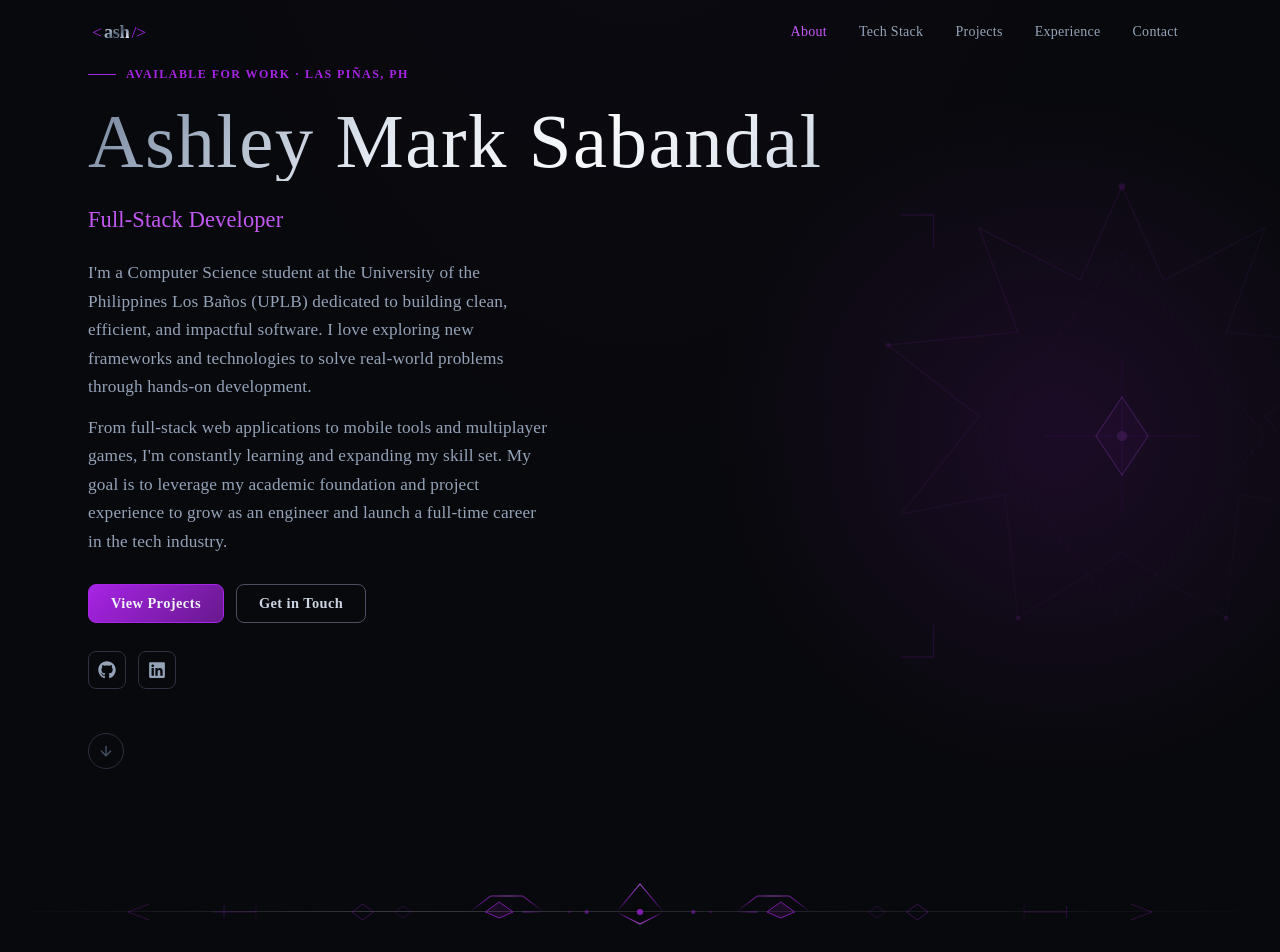
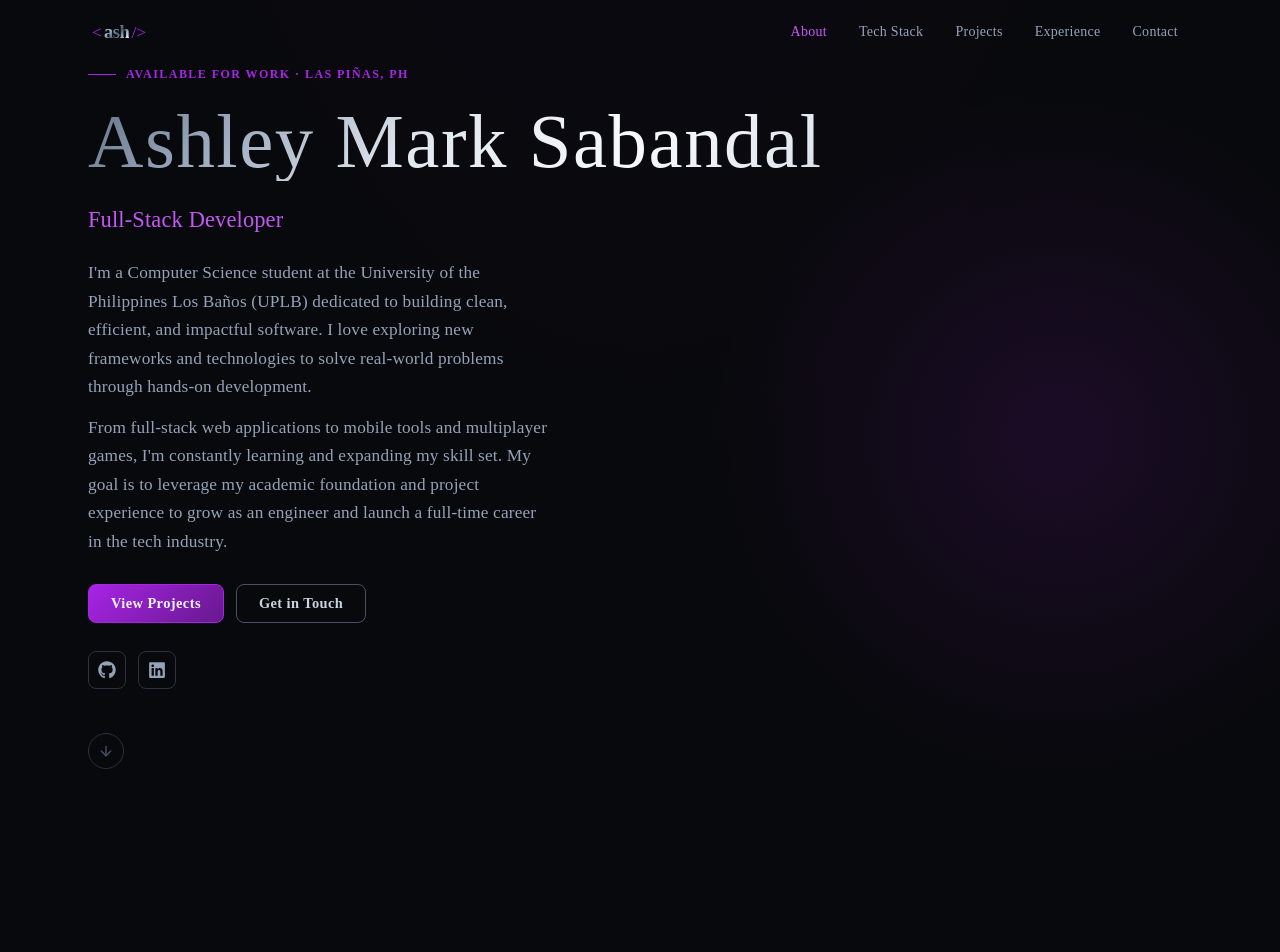
Before and after one commit to ashdsabandal/portfolio, a React (Vite) app: page / in a window 1280 px wide. Shown: the top 952 px of the page. Built offline with nearby package versions, Linux system fonts and the light colour scheme; a web font is replaced by a local one.

Commit message:
feat: remove sigil components

```diff
--- a/src/App.jsx
+++ b/src/App.jsx
@@ -10,7 +10,6 @@ import ProjectDetail from './components/ProjectDetail'
 import Experience from './components/Experience'
 import Contact from './components/Contact'
 import Footer from './components/Footer'
-import SigilDivider from './components/SigilDivider'
 import { useScrollReveal } from './hooks/useScrollReveal'
 
 const SECTIONS = ['hero', 'tech-stack', 'projects', 'experience', 'contact']
@@ -54,19 +53,11 @@ function App() {
       <main>
         <Hero />
 
-        <SigilDivider />
-
         <TechStack />
-
-        <SigilDivider flip />
 
         <Projects onOpenProject={openProject} />
 
-        <SigilDivider />
-
         <Experience />
-
-        <SigilDivider flip />
 
         <Contact />
       </main>
--- a/src/components/Hero.jsx
+++ b/src/components/Hero.jsx
@@ -1,6 +1,5 @@
 import { ArrowDown } from 'lucide-react'
 import { owner } from '../data/portfolioData'
-import SigilWatermark from './SigilWatermark'
 import './Hero.css'
 import { FaGithub, FaLinkedin } from "react-icons/fa";
 
@@ -51,7 +50,6 @@ export default function Hero() {
       </div>
 
       {/* Decorative elements */}
-      <SigilWatermark className="sigil-watermark--hero" />
       <div className="hero__glow" aria-hidden="true" />
     </section>
   )
--- a/src/components/SigilDivider.jsx
+++ /dev/null
@@ -1,109 +0,0 @@
-/**
- * SigilDivider — horizontal section break with
- * sharp angular cyber-tribal / biomechanical SVG art.
- * Theme: Chrome Metal + Prowler Purple.
- */
-export default function SigilDivider({ flip = false }) {
-  return (
-    <div
-      className="sigil-divider"
-      aria-hidden="true"
-      style={{ transform: flip ? 'scaleX(-1)' : undefined }}
-    >
-      <svg
-        viewBox="0 0 1200 64"
-        preserveAspectRatio="none"
-        xmlns="http://www.w3.org/2000/svg"
-        className="sigil-divider__svg"
-      >
-        <defs>
-          <linearGradient id="sigilGrad" x1="0%" y1="0%" x2="100%" y2="0%">
-            <stop offset="0%"   stopColor="#a824e6" stopOpacity="0" />
-            <stop offset="20%"  stopColor="#a824e6" stopOpacity="0.6" />
-            <stop offset="50%"  stopColor="#c458f5" stopOpacity="0.9" />
-            <stop offset="80%"  stopColor="#a824e6" stopOpacity="0.6" />
-            <stop offset="100%" stopColor="#a824e6" stopOpacity="0" />
-          </linearGradient>
-          <linearGradient id="chromeGrad" x1="0%" y1="0%" x2="100%" y2="0%">
-            <stop offset="0%"   stopColor="#94a3b8" stopOpacity="0" />
-            <stop offset="30%"  stopColor="#e2e8f0" stopOpacity="0.25" />
-            <stop offset="70%"  stopColor="#94a3b8" stopOpacity="0.15" />
-            <stop offset="100%" stopColor="#cbd5e1" stopOpacity="0" />
-          </linearGradient>
-        </defs>
-
-        {/* Base horizontal chrome rule */}
-        <rect x="0" y="31" width="1200" height="1" fill="url(#chromeGrad)" />
-
-        {/* Central spike cluster */}
-        {/* Main centre diamond spike */}
-        <polygon
-          points="600,4 622,32 600,44 578,32"
-          fill="none"
-          stroke="url(#sigilGrad)"
-          strokeWidth="1.2"
-        />
-        {/* Inner centre dot */}
-        <circle cx="600" cy="32" r="3" fill="#a824e6" opacity="0.85" />
-
-        {/* Left arm — angular bracket */}
-        <polyline
-          points="440,32 460,16 490,16 510,32 490,32"
-          fill="none"
-          stroke="url(#sigilGrad)"
-          strokeWidth="1"
-          strokeLinejoin="miter"
-        />
-        {/* Left bracket accent spike */}
-        <polygon
-          points="455,32 468,22 481,32 468,38"
-          fill="rgba(168,36,230,0.12)"
-          stroke="#a824e6"
-          strokeWidth="0.8"
-        />
-
-        {/* Right arm — mirror of left */}
-        <polyline
-          points="760,32 740,16 710,16 690,32 710,32"
-          fill="none"
-          stroke="url(#sigilGrad)"
-          strokeWidth="1"
-          strokeLinejoin="miter"
-        />
-        <polygon
-          points="745,32 732,22 719,32 732,38"
-          fill="rgba(168,36,230,0.12)"
-          stroke="#a824e6"
-          strokeWidth="0.8"
-        />
-
-        {/* Far-left ticks */}
-        <line x1="200" y1="32" x2="240" y2="32" stroke="#a824e6" strokeWidth="0.6" strokeOpacity="0.45" />
-        <line x1="210" y1="26" x2="210" y2="38" stroke="#a824e6" strokeWidth="0.6" strokeOpacity="0.45" />
-        <line x1="240" y1="26" x2="240" y2="38" stroke="#a824e6" strokeWidth="0.6" strokeOpacity="0.3" />
-        {/* Far-left corner bracket */}
-        <polyline points="140,24 120,32 140,40" fill="none" stroke="#a824e6" strokeWidth="0.8" strokeOpacity="0.35" strokeLinejoin="miter" />
-
-        {/* Far-right ticks — mirror */}
-        <line x1="960" y1="32" x2="1000" y2="32" stroke="#a824e6" strokeWidth="0.6" strokeOpacity="0.45" />
-        <line x1="1000" y1="26" x2="1000" y2="38" stroke="#a824e6" strokeWidth="0.6" strokeOpacity="0.45" />
-        <line x1="960" y1="26"  x2="960" y2="38"  stroke="#a824e6" strokeWidth="0.6" strokeOpacity="0.3" />
-        <polyline points="1060,24 1080,32 1060,40" fill="none" stroke="#a824e6" strokeWidth="0.8" strokeOpacity="0.35" strokeLinejoin="miter" />
-
-        {/* Mid-left mini spikes */}
-        <polygon points="330,32 340,24 350,32 340,40" fill="none" stroke="#a824e6" strokeWidth="0.7" strokeOpacity="0.5" />
-        <polygon points="370,32 378,26 386,32 378,38" fill="none" stroke="#a824e6" strokeWidth="0.6" strokeOpacity="0.35" />
-
-        {/* Mid-right mini spikes */}
-        <polygon points="870,32 860,24 850,32 860,40" fill="none" stroke="#a824e6" strokeWidth="0.7" strokeOpacity="0.5" />
-        <polygon points="830,32 822,26 814,32 822,38" fill="none" stroke="#a824e6" strokeWidth="0.6" strokeOpacity="0.35" />
-
-        {/* Flanking dots */}
-        <circle cx="550" cy="32" r="2" fill="#a824e6" opacity="0.55" />
-        <circle cx="534" cy="32" r="1.2" fill="#a824e6" opacity="0.3" />
-        <circle cx="650" cy="32" r="2" fill="#a824e6" opacity="0.55" />
-        <circle cx="666" cy="32" r="1.2" fill="#a824e6" opacity="0.3" />
-      </svg>
-    </div>
-  )
-}
--- a/src/components/SigilWatermark.jsx
+++ /dev/null
@@ -1,69 +0,0 @@
-/**
- * SigilWatermark — decorative background SVG
- * used as a large faint sigil behind section content.
- */
-export default function SigilWatermark({ className = '' }) {
-  return (
-    <svg
-      viewBox="0 0 400 400"
-      xmlns="http://www.w3.org/2000/svg"
-      className={`sigil-watermark ${className}`}
-      aria-hidden="true"
-      focusable="false"
-    >
-      <defs>
-        <linearGradient id="wmGrad" x1="0%" y1="0%" x2="100%" y2="100%">
-          <stop offset="0%"   stopColor="#a824e6" stopOpacity="0.18" />
-          <stop offset="50%"  stopColor="#c458f5" stopOpacity="0.08" />
-          <stop offset="100%" stopColor="#a824e6" stopOpacity="0.03" />
-        </linearGradient>
-      </defs>
-
-      {/* Outer spiky ring */}
-      <polygon
-        points="200,8 232,80 310,40 280,120 380,130 310,185 370,260 290,245 280,340 200,290 120,340 110,245 30,260 90,185 20,130 120,120 90,40 168,80"
-        fill="none"
-        stroke="url(#wmGrad)"
-        strokeWidth="1.2"
-        strokeLinejoin="miter"
-      />
-
-      {/* Inner rotated square */}
-      <polygon
-        points="200,60 310,200 200,340 90,200"
-        fill="none"
-        stroke="#a824e6"
-        strokeWidth="0.8"
-        strokeOpacity="0.12"
-        strokeDasharray="6 4"
-      />
-
-      {/* Centre cross */}
-      <line x1="200" y1="140" x2="200" y2="260" stroke="#a824e6" strokeWidth="0.6" strokeOpacity="0.2" />
-      <line x1="140" y1="200" x2="260" y2="200" stroke="#a824e6" strokeWidth="0.6" strokeOpacity="0.2" />
-
-      {/* Centre diamond */}
-      <polygon
-        points="200,170 220,200 200,230 180,200"
-        fill="rgba(168,36,230,0.07)"
-        stroke="#c458f5"
-        strokeWidth="1"
-        strokeOpacity="0.35"
-      />
-
-      {/* Corner bracket accents */}
-      <polyline points="30,30 55,30 55,55"   fill="none" stroke="#a824e6" strokeWidth="1" strokeOpacity="0.25" strokeLinejoin="miter" />
-      <polyline points="370,30 345,30 345,55" fill="none" stroke="#a824e6" strokeWidth="1" strokeOpacity="0.25" strokeLinejoin="miter" />
-      <polyline points="30,370 55,370 55,345" fill="none" stroke="#a824e6" strokeWidth="1" strokeOpacity="0.25" strokeLinejoin="miter" />
-      <polyline points="370,370 345,370 345,345" fill="none" stroke="#a824e6" strokeWidth="1" strokeOpacity="0.25" strokeLinejoin="miter" />
-
-      {/* Orbital dots */}
-      <circle cx="200" cy="8"   r="2.5" fill="#a824e6" opacity="0.3" />
-      <circle cx="380" cy="130" r="2"   fill="#a824e6" opacity="0.2" />
-      <circle cx="280" cy="340" r="2"   fill="#a824e6" opacity="0.2" />
-      <circle cx="120" cy="340" r="2"   fill="#a824e6" opacity="0.2" />
-      <circle cx="20"  cy="130" r="2"   fill="#a824e6" opacity="0.2" />
-      <circle cx="200" cy="200" r="4"   fill="#c458f5" opacity="0.25" />
-    </svg>
-  )
-}
--- a/src/components/TechStack.jsx
+++ b/src/components/TechStack.jsx
@@ -1,5 +1,4 @@
 import { owner, skills } from '../data/portfolioData'
-import SigilWatermark from './SigilWatermark'
 import {
   SiJavascript, SiTypescript, SiPython, SiC, SiDart,
   SiReact, SiNextdotjs, SiNodedotjs, SiExpress, SiTailwindcss,
@@ -53,7 +52,6 @@ function SkillIcon({ name }) {
 export default function TechStack() {
   return (
     <section id="tech-stack" className="section-wrapper" style={{ position: 'relative', overflow: 'hidden' }}>
-      <SigilWatermark className="sigil-watermark--tech-stack" />
       <div className="section-container tech-stack__inner">
 
         <div className="tech-stack__skills" style={{ width: '100%' }}>
```
